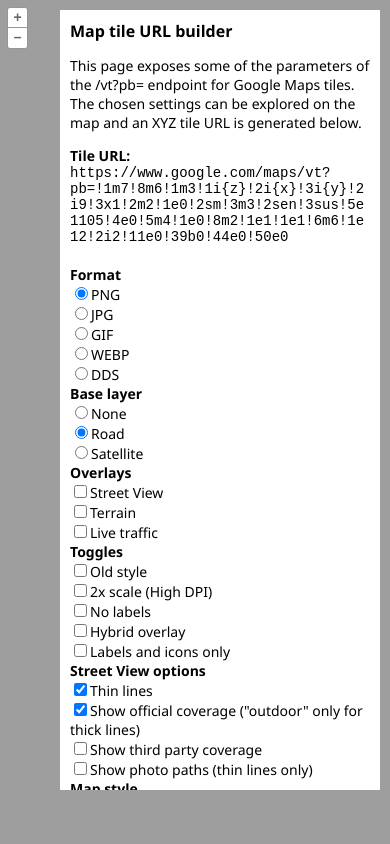
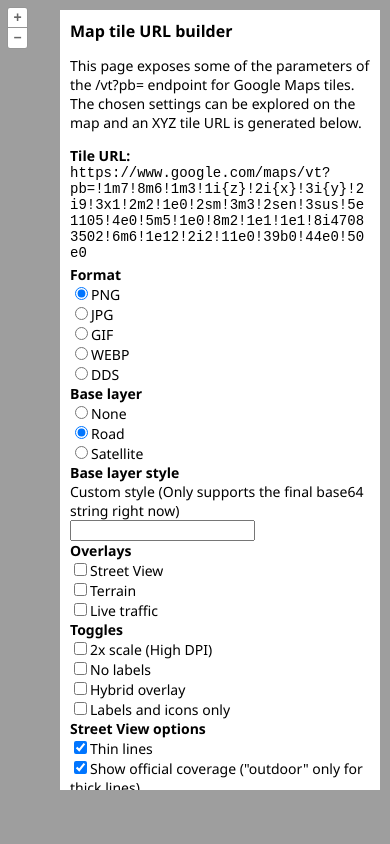
Before and after one commit to sk-zk/vt, a website with bundled scripts: page index.html in a window 390 px wide. Built offline with nearby package versions, Linux system fonts and the light colour scheme; files whose address does not match are found by name.

Commit message:
Remove old style toggle, RIP

```diff
--- a/index.html
+++ b/index.html
@@ -2,7 +2,7 @@
 <html>
 
 <head>
-  <title>Map tile URL builder</title>
+  <title>Google Maps Tile URL Builder</title>
   <meta name="viewport" content="width=device-width, initial-scale=1.0, user-scalable=no" />
   <link rel="stylesheet" href="dist/main.css">
 </head>
@@ -20,12 +20,13 @@
     </div>
     <div id="raster-type-container"><h2>Format</h2></div>
     <div id="base-layer-container"><h2>Base layer</h2></div>
+    <div id="style-container"><h2>Base layer style</h2>
+      Custom style (Only supports the final base64 string right now)<br>
+      <input type="text" name="map-style" id="map-style" value="">
+    </div>
     <div id="overlays-container"><h2>Overlays</h2></div>
     <div id="toggles-container"><h2>Toggles</h2></div>
     <div id="streetview-container"><h2>Street View options</h2></div>
-    <div id="style-container"><h2>Map style</h2>
-      (Only supports the final base64 string right now)<br>
-      <input type="text" name="map-style" id="map-style" value="">
     </div>
   </div>
   <script src="dist/main.js" type="module"></script>
--- a/main.js
+++ b/main.js
@@ -38,7 +38,6 @@
   highDpi: false,
   labelsAndIconsOnly: false,
   mapStyle: null,
-  useOldStyle: false,
 }
 
 // TODO maybe use dict style instead of this
@@ -131,7 +130,7 @@
     new Message(3, [
       new Field(2, "s", options.language),
       new Field(3, "s", options.regionCode),
-      new Field(5, "e", options.useOldStyle ? 18 : 1105),
+      new Field(5, "e", 1105),
 
       ...toggles.map(x => x.toMessage()),
     ]),
@@ -143,7 +142,8 @@
       new Message(8, [
         new Field(1, "e", 1),
         new Field(1, "e", 1)
-      ])
+      ]),
+      new Field(8, "i", 47083502)
     ]),
 
     new Message(6, [
@@ -216,8 +216,6 @@
 });
 
 
-// BEGIN UI CODE
-
 createRadioSelector("raster-type-container", "raster-type",
   [
     { value: RasterType.PNG, description: "PNG", checked: true },
@@ -267,12 +265,6 @@
   }
 );
 
-createCheckBox("toggles-container", "old-style", "Old style", options.useOldStyle,
-  (checked) => {
-    options.useOldStyle = +checked;
-    refreshUrl();
-  }
-);
 createCheckBox("toggles-container", "high-dpi", "2x scale (High DPI)", options.highDpi,
   (checked) => {
     options.highDpi = +checked;
@@ -330,5 +322,3 @@
   options.mapStyle = e.target.value;
   refreshUrl();
 })
-
-// END UI CODE
```
